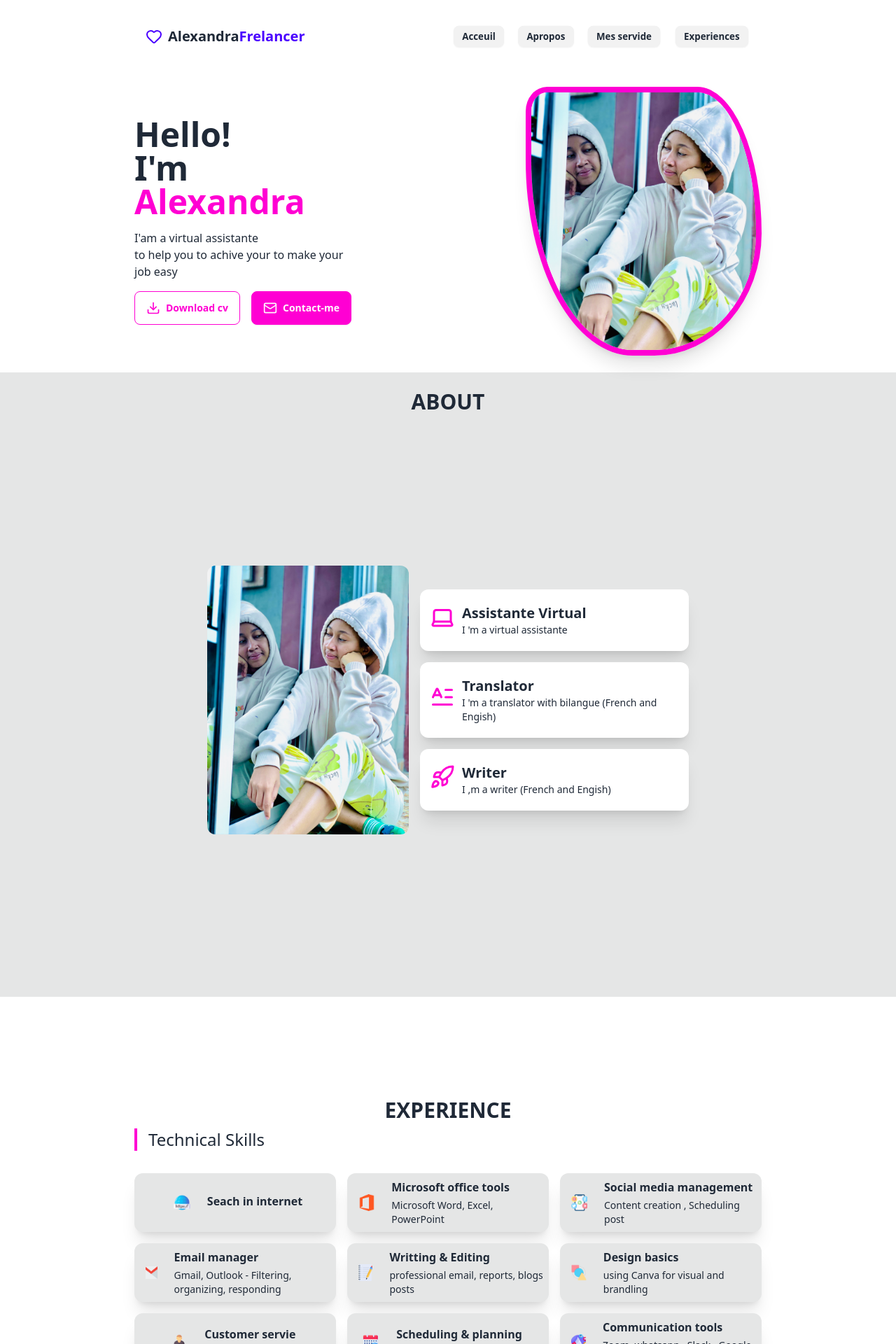
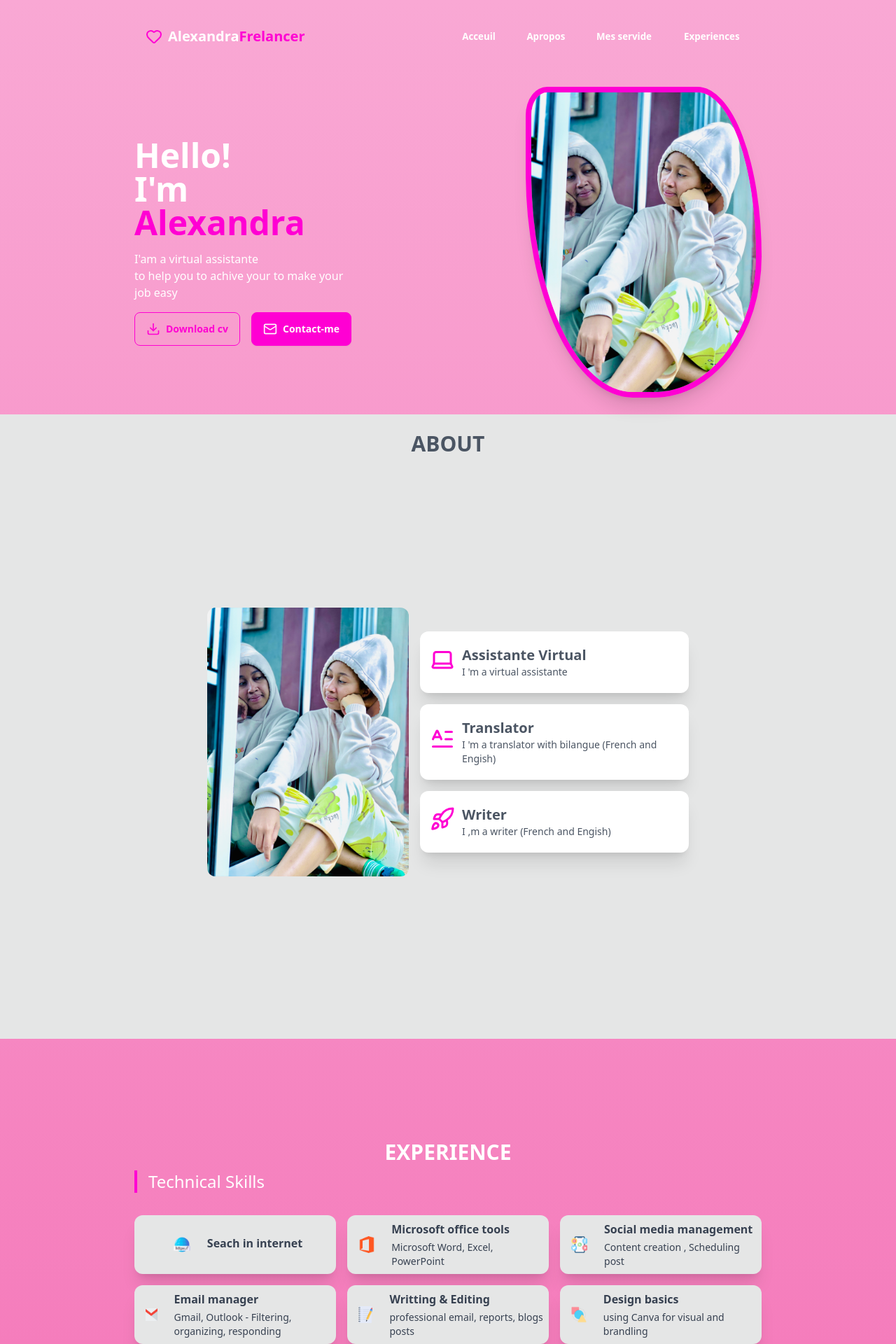
Before and after one commit to EzekielaHarisoa/VirtualAssistantePortfolio, a React (Vite) app: page / in a window 1280 px wide. Shown: the top 1920 px of the page at 70% size. Built offline with nearby package versions, Linux system fonts and the light colour scheme.

Commit message:
theme fini

```diff
--- a/src/App.jsx
+++ b/src/App.jsx
@@ -7,7 +7,7 @@ function App() {
 
 
   return (
-      <div >
+      <div className="bg-gradient-to-b from-pink-300  via-pink-5000 to-pink-400 text-white">
       <div className="p-5 md:px-[15%]">
         <Navbar/>
         <Home/>
--- a/src/components/About.jsx
+++ b/src/components/About.jsx
@@ -11,7 +11,7 @@ const aboutSection=[
 
 export function About(){
     return(
-        <div className="p-6 mt-0 bg-base-300 md:mb-32 ">
+        <div className="p-6 mt-0 bg-base-300 md:mb-32 text-gray-600 ">
             <Title titre="About"/>
             <div className="flex items-center justify-center md:h-screen">
                 <div className="hidden md:block">
--- a/src/components/Experience.jsx
+++ b/src/components/Experience.jsx
@@ -26,13 +26,13 @@ export function Experience(){
         <div className="flex flex-col ">
             <Title titre="Experience"/>
             <div>
-                <h2 className="text-2xl text-gray-800 mb-8 border-l-4 pl-4 border-secondary ">Technical Skills</h2>
+                <h2 className="text-2xl text-white text-font-semibold mb-8 border-l-4 pl-4 border-secondary ">Technical Skills</h2>
                 <div className="flex items-center justify-center md:mt-2 ">
                 <div className=" md:grid md:grid-cols-3  flex flex-col gap-4 justify-center  ">
                     {skillsTecnical.map((skil)=>(
-                        <div className="flex flex-row-reverse bg-base-300 shadow-xl w-fill  rounded-xl p-2 h-fill gap-4 justify-center  items-center ">
+                        <div className="flex flex-row-reverse bg-base-300  shadow-xl w-fill  rounded-xl p-2 h-fill gap-4 justify-center  items-center ">
 
-                            <div className=" ">
+                            <div className="text-gray-700 ">
                                 <h2 className=" text-md font-semibold mb-1 md:text-left">{skil.name}</h2>
                                 <p className="text-sm ">{skil.description}</p>
                             </div>
@@ -48,7 +48,7 @@ export function Experience(){
             </div>
             </div>
             <div className="mt-12 " >
-                 <h2 className="text-2xl text-gray-800 mb-8 border-l-4 pl-4 border-secondary ">Core skills</h2>
+                 <h2 className="text-2xl text-font-semibold text-white mb-8 border-l-4 pl-4 border-secondary ">Core skills</h2>
                  <div className="flex justify-start ml-10   w-full   ">
                     <ul className="grid sm:grid-cols-2 gap-3   p-5 ">
                       <li className=" bg-base-400 shadow-sm p-4 rounded-2xl border border-gray hover:shadow-md transition"  >
--- a/src/components/Home.jsx
+++ b/src/components/Home.jsx
@@ -23,7 +23,7 @@ export function Home(){
 
             </div>
             <div className="md:ml-60">
-                <img src={myImg} alt="" className="object-cover border-8 shadow-xl border-secondary w-96 h-96 " style={{borderRadius:"10% 30% 50% 50% /10% 60% 50% 80% "}}/>
+                <img src={myImg} alt="" className="object-cover border-8 shadow-xl border-secondary w-96 h-auto " style={{borderRadius:"10% 30% 50% 50% /10% 60% 50% 80% "}}/>
             </div>
         </div>
     )
--- a/src/components/Navbar.jsx
+++ b/src/components/Navbar.jsx
@@ -4,14 +4,14 @@ export function Navbar(){
     return(
         <div className="flex items-center justify-center p-4 md:justify-between">
             <a href="#" className="flex items-center text-3xl font-bold md:text-xl">
-                <Heart className="text-primary mr-2"/>
-                Alexandra <hr /><span className="text-primary"> Frelancer</span>
+                <Heart className="text-secondary mr-2"/>
+                Alexandra <hr /><span className="text-secondary"> Frelancer</span>
             </a>
-            <ul className="hidden md:flex space-x-4">
-               <li className="btn  btn-soft btn-sm">Acceuil</li>
-               <li className="btn  btn-soft btn-sm">Apropos</li>
-               <li className="btn   btn-soft btn-sm">Mes servide</li>
-               <li className="btn btn-soft btn-sm">Experiences</li>
+            <ul className="hidden md:flex space-x-4 ">
+               <li className="btn  btn-ghost btn-sm">Acceuil</li>
+               <li className="btn  btn-ghost btn-sm">Apropos</li>
+               <li className="btn   btn-ghost btn-sm">Mes servide</li>
+               <li className="btn btn-ghost btn-sm">Experiences</li>
 
             </ul>
         </div>
```
